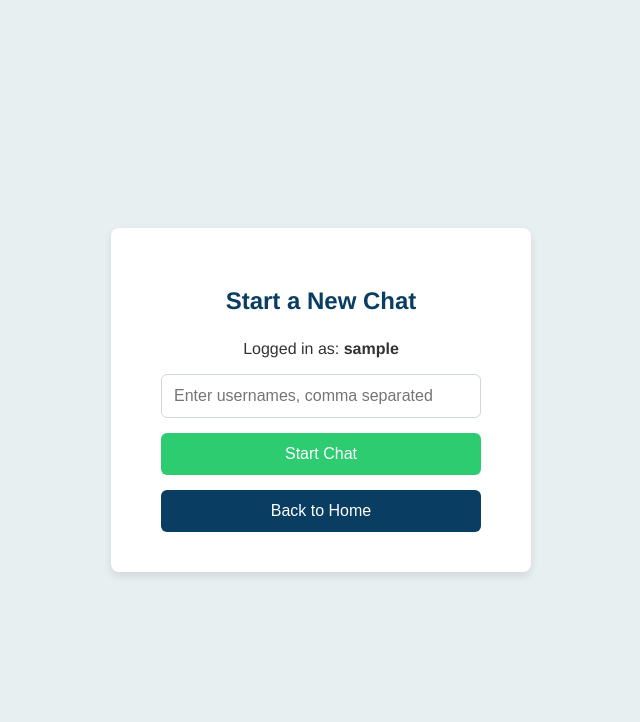
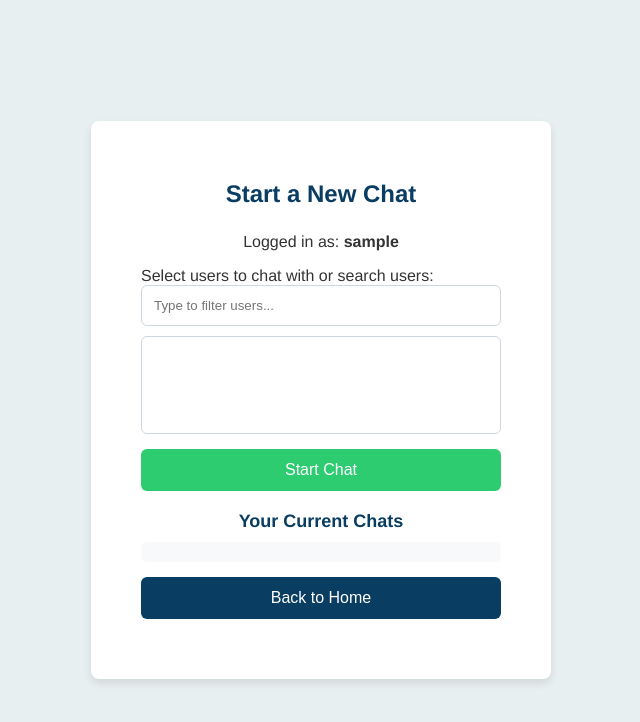
Before and after one commit to zoh-f/EcoBuddy, a Django app: page /messaging/lobby/ in a window 1280 px wide. Shown: the top 722 px of the page, without its empty margins (319-959 px from the left). Run offline with Django 5.2, Linux system fonts and the light colour scheme; a user stored in the database is signed in; tables that the repository leaves empty hold one stand-in row (values such as "Sample post"); lists and menus that the app fills with data are empty.

Commit message:
reworked lobby page for chats

```diff
--- a/messaging/models.py
+++ b/messaging/models.py
@@ -5,6 +5,10 @@
     name = models.CharField(max_length=255, blank=True)  # optional room name
     participants = models.ManyToManyField(User, related_name="chat_rooms")
     created_at = models.DateTimeField(auto_now_add=True)
+
+    @property
+    def get_display_name(self):
+        return ", ".join([u.username for u in self.participants.all()])
 
     def __str__(self):
         return self.name or f"ChatRoom {self.id}"
--- a/messaging/templates/lobby.html
+++ b/messaging/templates/lobby.html
@@ -21,7 +21,7 @@
         padding: 40px 50px;
         border-radius: 8px;
         box-shadow: 0 4px 8px rgba(0, 0, 0, 0.1);
-        width: 320px;
+        width: 360px;
       }
 
       .lobby-container h2 {
@@ -34,9 +34,10 @@
       .lobby-container form {
         display: flex;
         flex-direction: column;
+        margin-bottom: 20px;
       }
 
-      .lobby-container input {
+      .lobby-container select {
         margin-bottom: 15px;
         padding: 12px;
         border: 1px solid #ced6e0;
@@ -59,13 +60,42 @@
         background-color: #27ae60;
       }
 
+      .current-chats {
+        margin-top: 20px;
+      }
+
+      .current-chats h3 {
+        font-size: 18px;
+        margin-bottom: 10px;
+        color: #0a3d62;
+        text-align: center;
+      }
+
+      .current-chats ul {
+        list-style: none;
+        padding: 0;
+        margin: 0;
+      }
+
+      .current-chats li {
+        margin-bottom: 10px;
+        background: #f8f9fa;
+        padding: 10px;
+        border-radius: 6px;
+        text-align: center;
+        font-size: 16px;
+        cursor: pointer;
+        transition: background 0.3s;
+      }
+
+      .current-chats li:hover {
+        background: #e0f2f1;
+      }
+
       .messages {
         list-style-type: none;
         padding: 0;
         margin-bottom: 15px;
-      }
-
-      .messages li {
         color: red;
         text-align: center;
       }
@@ -90,11 +120,55 @@
         </p>
       {% endif %}
 
-      <form method="post" action="{% url 'messaging:lobby' %}">
-        {% csrf_token %}
-        <input type="text" name="usernames" placeholder="Enter usernames, comma separated" required>
-        <button type="submit">Start Chat</button>
-      </form>
+
+      <!-- Start Group DM -->
+<form method="post" action="{% url 'messaging:lobby' %}">
+  {% csrf_token %}
+  <label for="participants">Select users to chat with or search users:</label>
+<input type="text" id="user-search" placeholder="Type to filter users..." style="padding:12px; margin-bottom:10px; border-radius:6px; border:1px solid #ced6e0;">
+
+  <select name="participants" id="participants" multiple required style="padding:12px; margin-bottom:15px; border-radius:6px; border:1px solid #ced6e0;">
+    {% for user in all_users %}
+      {% if user != request.user %}
+        <option value="{{ user.username }}">{{ user.username }}</option>
+      {% endif %}
+    {% endfor %}
+  </select>
+  <button type="submit">Start Chat</button>
+</form>
+
+      <script>
+const userSearch = document.getElementById('user-search');
+const participantsSelect = document.getElementById('participants');
+
+userSearch.addEventListener('input', () => {
+    const filter = userSearch.value.toLowerCase();
+    for (let option of participantsSelect.options) {
+        const text = option.text.toLowerCase();
+        option.style.display = text.includes(filter) ? '' : 'none';
+    }
+});
+</script>
+
+
+      <!-- Current Chats -->
+      <div class="current-chats">
+        <h3>Your Current Chats</h3>
+        <ul>
+          {% for chat in current_chats %}
+            <li onclick="location.href='{% url 'messaging:chat' chat_room_id=chat.id %}'">
+              {% for p in chat.participants.all %}
+                {% if p != user %}
+                  {{ p.username }}{% if not forloop.last %}, {% endif %}
+                {% endif %}
+              {% endfor %}
+            </li>
+          {% empty %}
+            <li>No active chats.</li>
+          {% endfor %}
+        </ul>
+      </div>
+
       <form action="{% url 'home' %}" method="get" style="margin-top:15px;">
         <button type="submit" style="width:100%; background:#0a3d62; color:white; border:none; padding:12px; border-radius:6px; cursor:pointer;">
           Back to Home
--- a/messaging/views.py
+++ b/messaging/views.py
@@ -24,39 +24,40 @@
 
 @login_required
 def lobby(request):
+    all_users = User.objects.all()
+
     if request.method == "POST":
-        usernames_str = request.POST.get("usernames", "")  # string
-        usernames = [u.strip() for u in usernames_str.split(",") if u.strip()]
-
+        usernames = request.POST.getlist("participants")
         if not usernames:
-            messages.error(request, "Please enter at least one username to start chat.")
+            messages.error(request, "Please select at least one user.")
             return redirect("messaging:lobby")
 
-        # Include self in participants
         participants = list(User.objects.filter(username__in=usernames)) + [request.user]
-        participant_ids = sorted([u.id for u in participants])
 
-        # Get rooms that have the same number of participants
-        existing_rooms = ChatRoom.objects.annotate(num_participants=Count('participants')).filter(
-            num_participants=len(participant_ids)
-        )
+        # check for existing chat with same participants
+        existing_chats = ChatRoom.objects.annotate(num_participants=Count('participants')).filter(num_participants=len(participants))
+        for chat in existing_chats:
+            chat_users = list(chat.participants.all())
+            if set(chat_users) == set(participants):
+                return redirect("messaging:chat", chat_room_id=chat.id)
 
-        # Find a room where the participant IDs match exactly
-        for room in existing_rooms:
-            room_ids = sorted(list(room.participants.values_list('id', flat=True)))
-            if room_ids == participant_ids:
-                chat_room = room
-                break
-        else:
-            # No existing room, create a new one
-            chat_room = ChatRoom.objects.create()
-            chat_room.participants.set(participants)
+        chat_room = ChatRoom.objects.create()
         chat_room.participants.set(participants)
         chat_room.save()
-
         return redirect("messaging:chat", chat_room_id=chat_room.id)
 
-    return render(request, "lobby.html")
+    # fetch chats where the current user is a participant
+    current_chats = ChatRoom.objects.filter(participants=request.user)
+
+    return render(
+        request,
+        "lobby.html",
+        {
+            "all_users": all_users,
+            "current_chats": current_chats,
+        },
+    )
+
 
 
 @login_required
```
